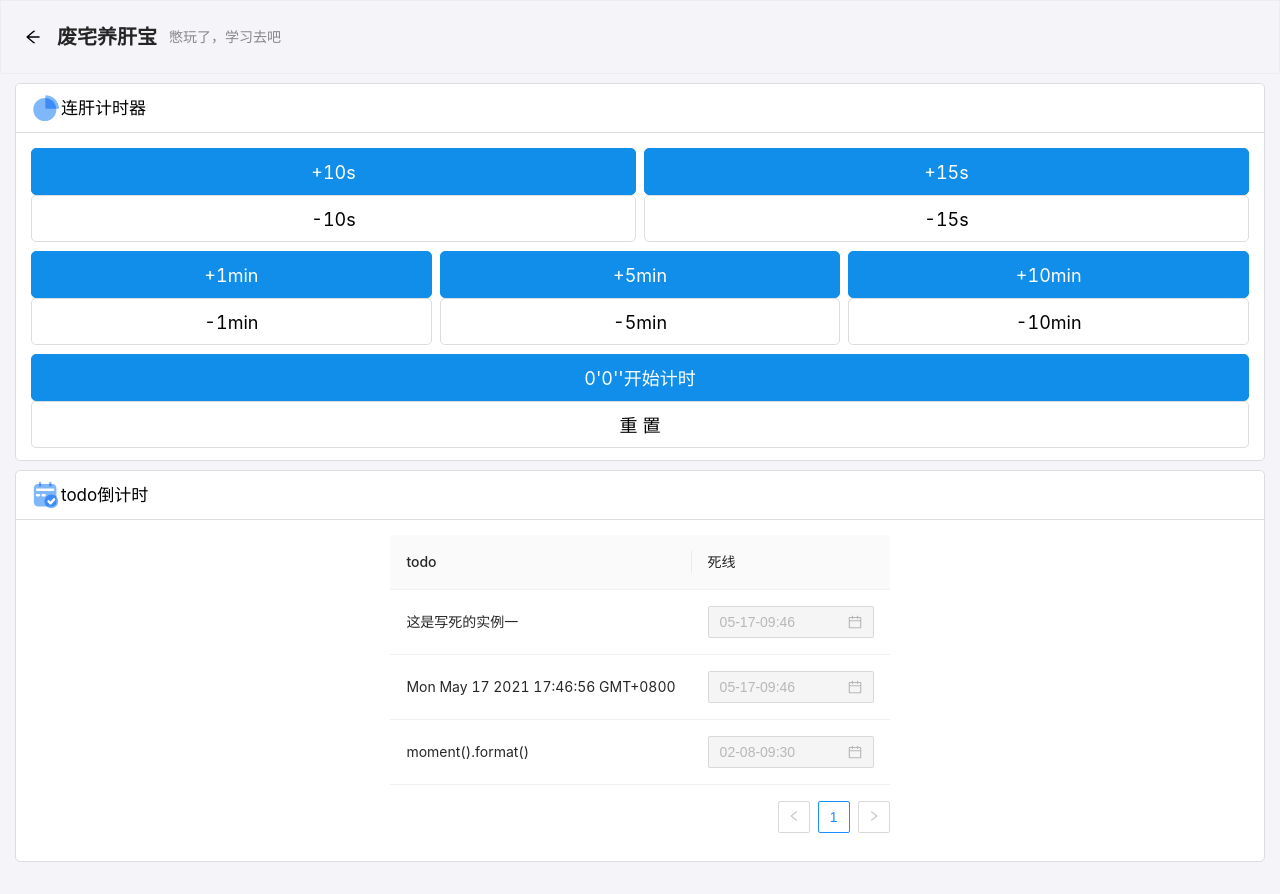
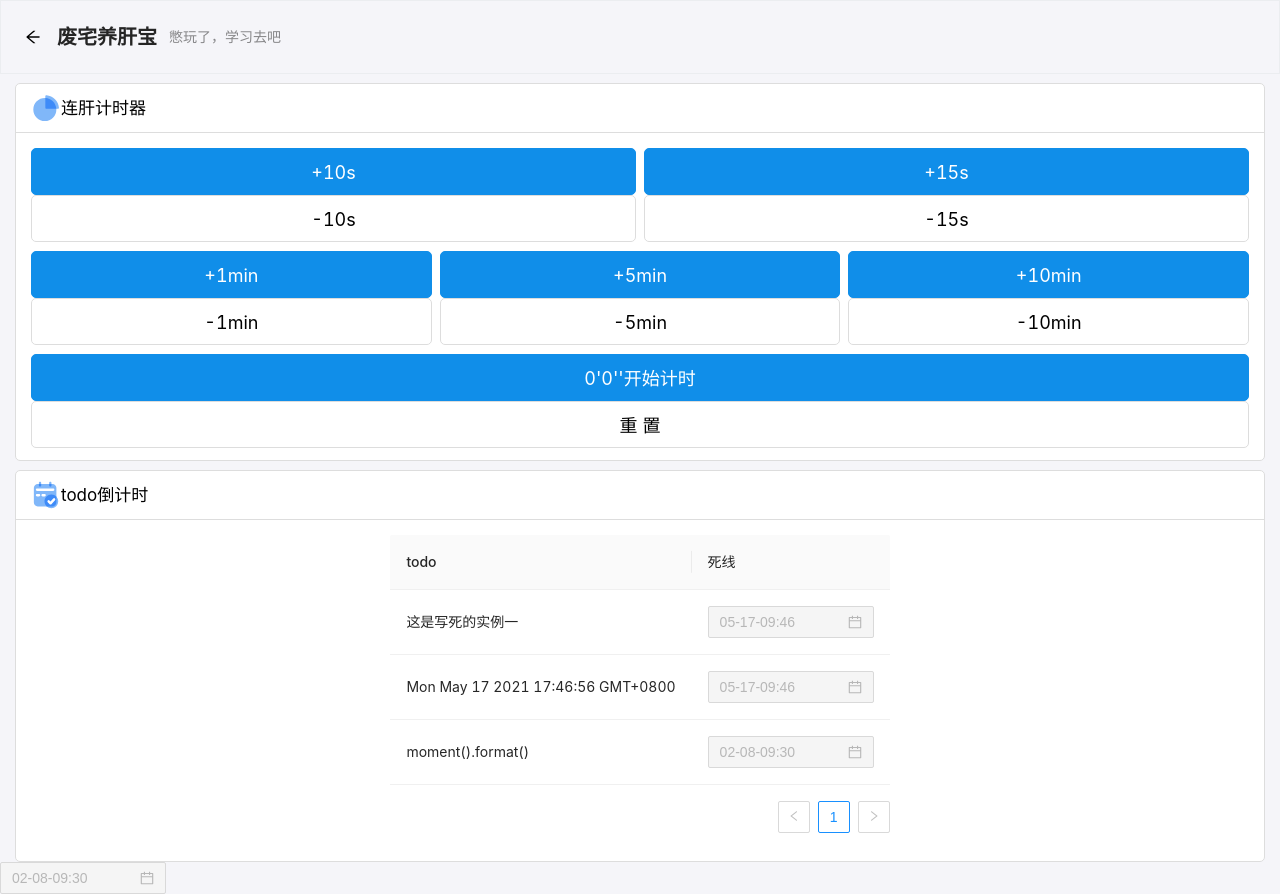
Before and after one commit to shumil573/arrangement.github.io, a React app: page / in a window 1280 px wide. Before the commit the page ends 862 px from the top, so only its background shows below. Built offline with nearby package versions, Linux system fonts and the light colour scheme.

Commit message:
换个方法实现移动端提示

```diff
--- a/src/index.js
+++ b/src/index.js
@@ -4,8 +4,8 @@ import './index.css';
 import moment from 'moment';
 import reportWebVitals from './reportWebVitals';
 import 'antd-mobile/dist/antd-mobile.css';
-import { Card, Button, Flex, Icon, WhiteSpace, WingBlank } from 'antd-mobile'
-import { PageHeader, Table, DatePicker} from 'antd';
+import { Toast, Card, Button, Flex, Icon, WhiteSpace, WingBlank } from 'antd-mobile'
+import { PageHeader, Table, DatePicker, message} from 'antd';
 
 const { RangePicker } = DatePicker;
 
@@ -180,6 +180,10 @@ class TimeDOM extends React.Component {
             //var n = new Notification('通知标题', { body: '这里是通知内容！' });
             var n = new Notification('时间到！', { body: old_mins+'分'+ old_ss+'秒计时结束'});
           });
+        } else {
+          Toast.fail("Toast！该浏览器不允许通知!"+old_mins+"分"+ old_ss+"秒计时时间到", 2);
+          message.error("Error！该浏览器不允许通知!"+old_mins+"分"+ old_ss+"秒计时时间到");
+          console.alert("Alert！该浏览器不允许通知!"+old_mins+"分"+ old_ss+"秒计时时间到");
         }
         this.setState({
           counting: false,
@@ -399,6 +403,13 @@ class TimeDOM extends React.Component {
             </Card.Body>
           </Card>
         </WingBlank>
+        <DatePicker
+          value={moment('2013-02-08 09:30:26')}
+          format="MM-DD-HH:mm"
+          disabled
+          >
+
+          </DatePicker>
       </div>
     )
   }
```
Also changed, not shown: 23 other files (tests, documents, lock files or other folders).
